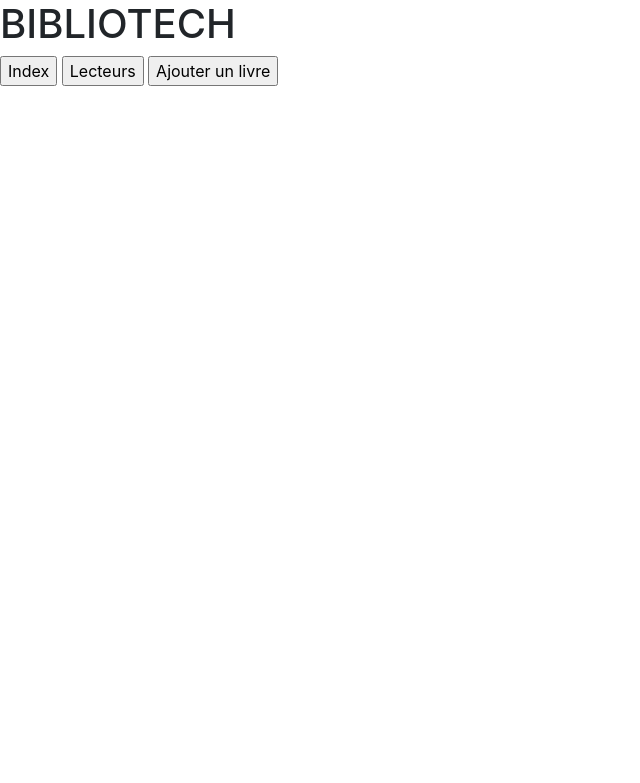
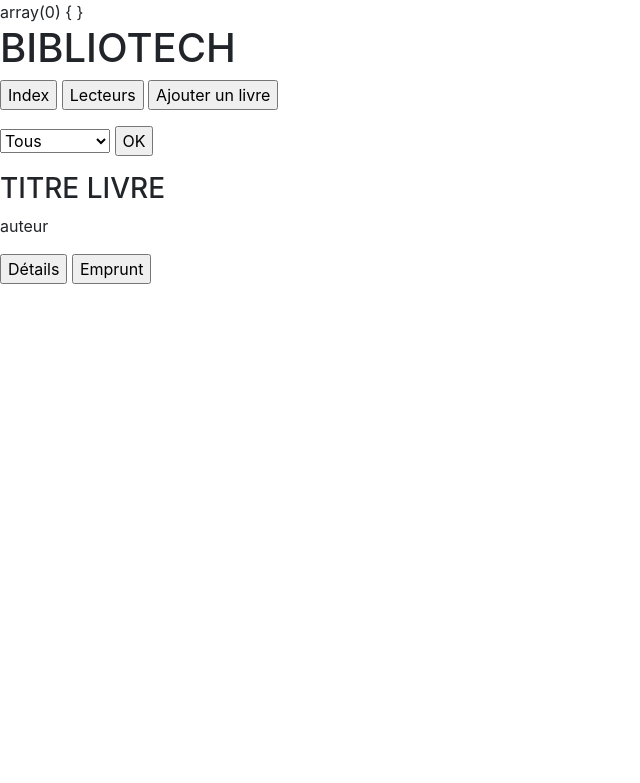
Before and after one commit to SylvainB59/bibliotech, a PHP site: page / in a window 1280 px wide. Shown: the top 783 px of the page, without its empty margins (0-640 px from the left). Run offline with PHP 8.4, Linux system fonts and the light colour scheme; some libraries are stand-ins or nearby versions.

Commit message:
base html of indexView

```diff
--- a/index.php
+++ b/index.php
@@ -1,5 +1,5 @@
 <?php
-
+var_dump($_POST);
 include('controllers/index.php');
 
 ?>
--- a/views/indexView.php
+++ b/views/indexView.php
@@ -2,8 +2,32 @@
 
 include('views/templates/header.php');
 
+?>
 
+<section>
+	<form action="" method="POST">
+		<select name="type" id="type">
+			<option value="0">Tous</option>
+			<option value="1">Fantastique</option>
+			<option value="2">Polar</option>
+			<option value="3">Roman</option>
+		</select>
+		<input type="submit" name="chooseType" value="OK">
+	</form>
 
+	<article>
+		<div class="backgroundcolor">
+			<h3>TITRE LIVRE</h3>
+			<p>auteur</p>
+			<form action="">
+				<input type="submit" name="bookDetail" value="D&eacute;tails">
+				<input type="submit" name="bookBorrow" value="Emprunt">
+			</form>
+		</div>
+	</article>
+</section>
+
+<?php
 
 include('views/templates/footer.php');
 
--- a/views/templates/header.php
+++ b/views/templates/header.php
@@ -11,9 +11,9 @@
         <link rel="apple-touch-icon" href="icon.png">
         <!-- Place favicon.ico in the root directory -->
 
-        <link rel="stylesheet" href="asset/css/normalize.css">
-        <link rel="stylesheet" href="asset/css/bootstrap.css">
-        <link rel="stylesheet" href="asset/css/main.css">
+        <link rel="stylesheet" href="assets/css/normalize.css">
+        <link rel="stylesheet" href="assets/css/bootstrap.css">
+        <link rel="stylesheet" href="assets/css/main.css">
     </head>
     <body>
         <!--[if lte IE 9]>
```
